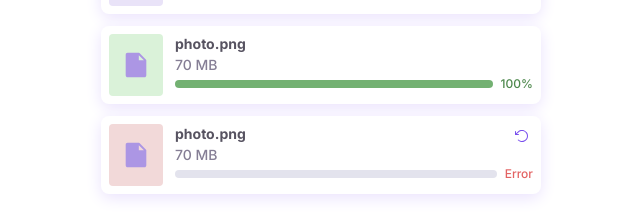
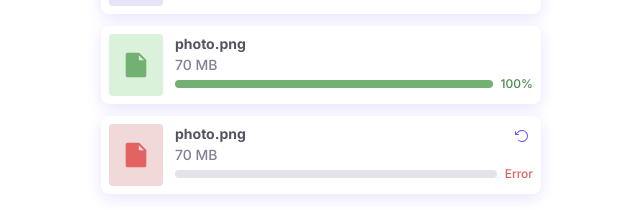
Before and after one commit to fjpiedade/boracodar-fjpiedade, a plain HTML site: page 14-upload/index.html in a window 1280 px wide. Shown: the part 423-643 px from the top of the page, without its empty margins (319-959 px from the left). Drawn offline with Linux system fonts and the light colour scheme.

Commit message:
add boracodar 14 file done and error

```diff
--- a/14-upload/index.html
+++ b/14-upload/index.html
@@ -46,7 +46,7 @@
 
             <div class="box done">
                 <div class="icon">
-                    <img src="./assets/File.svg" alt="icon of file upload" class="iconUpload" />
+                    <img src="./assets/FileDone.svg" alt="icon of file upload" class="iconUpload" />
                 </div>
                 <div class="info">
                     <div class="filename">photo.png</div>
@@ -65,7 +65,7 @@
 
             <div class="box error">
                 <div class="icon">
-                    <img src="./assets/File.svg" alt="icon of file upload" class="iconUpload" />
+                    <img src="./assets/FileError.svg" alt="icon of file upload" class="iconUpload" />
                 </div>
                 <div class="info">
                     <div class="filename">photo.png</div>
```
Also changed, not shown: 14-upload/assets/FileDone.svg (added), 14-upload/assets/FileError.svg (added).
